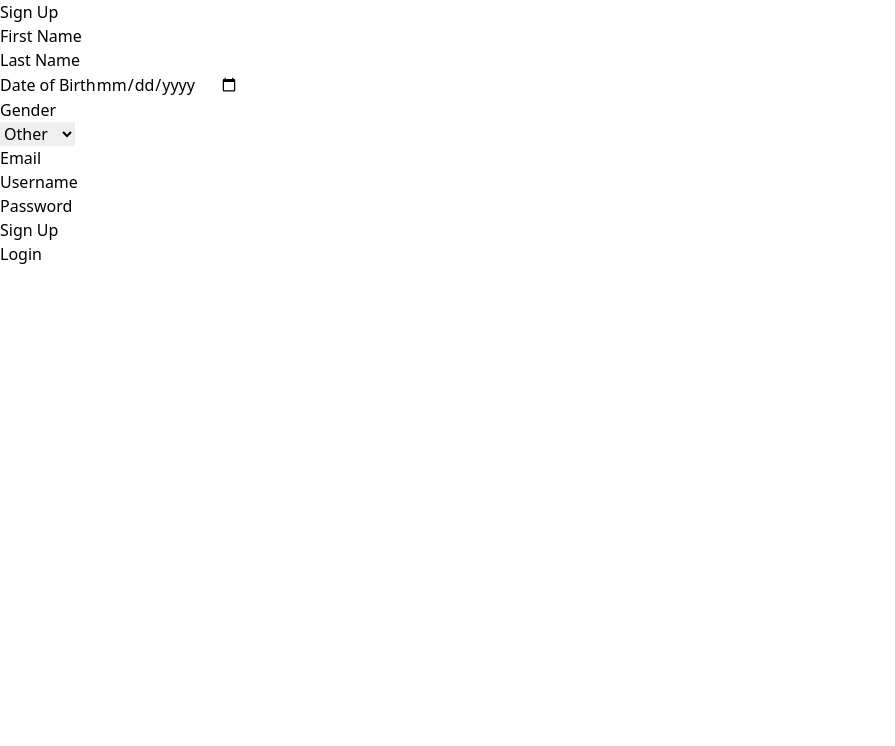
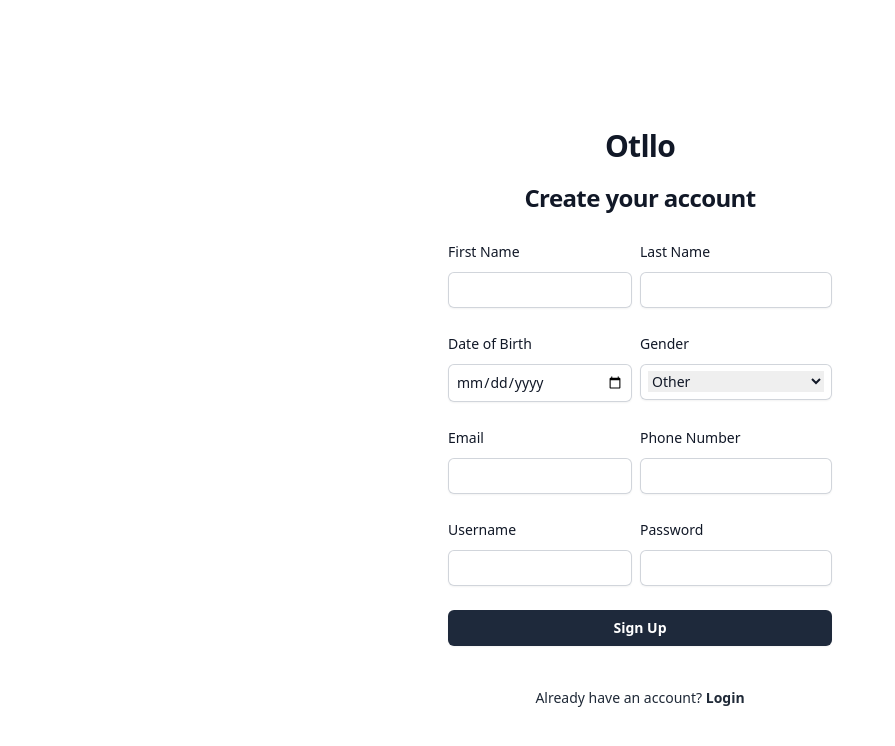
Before and after one commit to JoeSheen/otllo, a Vue app in the folder frontend/otllo-ui/: page / in a window 1280 px wide. Both pictures are taken after a click on the button "Sign Up". Shown: the top 746 px of the page, without its empty margins (0-895 px from the left). Built offline with nearby package versions, Linux system fonts and the light colour scheme.

Commit message:
Updated tailwind config + added ProfileView.vue + restructured SignupView.vue

```diff
--- a/frontend/otllo-ui/src/App.vue
+++ b/frontend/otllo-ui/src/App.vue
@@ -8,7 +8,7 @@ const store = useAuthStore();
 <template>
   <main>
     <div v-if="store.isAuthenticated()">
-      <Navbar :username="store.user.username" />
+      <Navbar :username="store.user.username" :userId="store.user.id" />
     </div>
     <router-view></router-view>
   </main>
--- a/frontend/otllo-ui/src/components/Dropdown.vue
+++ b/frontend/otllo-ui/src/components/Dropdown.vue
@@ -17,8 +17,12 @@ const options = ref(props.params);
 </script>
 
 <template>
-  <div>
-    <select v-model="selected" @mouseup="$emit(eventName, selected)">
+  <div class="w-full pr-2">
+    <select
+      class="w-full"
+      v-model="selected"
+      @mouseup="$emit(eventName, selected)"
+    >
       <option v-for="option in options" :value="option.value">
         {{ option.text }}
       </option>
--- a/frontend/otllo-ui/src/components/Navbar.vue
+++ b/frontend/otllo-ui/src/components/Navbar.vue
@@ -5,6 +5,7 @@ const router = useRouter();
 
 const props = defineProps({
   username: String,
+  userId: String,
 });
 </script>
 
@@ -13,9 +14,9 @@ const props = defineProps({
     <nav class="flex items-center flex-wrap bg-slate-800 p-6 pl-10 shadow">
       <div>
         <div class="flex items-center flex-shrink-0 mr-8">
-          <button @click="console.log('Home Clicked')">
+          <button @click="router.push('/home')">
             <span
-              class="self-center text-3xl font-semibold whitespace-nowrap text-white"
+              class="self-center text-3xl font-semibold whitespace-nowrap text-white hover:italic"
               >Otllo</span
             >
           </button>
@@ -29,9 +30,9 @@ const props = defineProps({
         />
       </div>
       <div class="absolute right-0 p-6 pr-12">
-        <button @click="console.log('Username clicked')">
+        <button @click="router.push('/users/' + userId + '/profile')">
           <span
-            class="self-center text-xl font-semibold whitespace-nowrap text-white"
+            class="self-center text-xl font-semibold whitespace-nowrap text-white hover:italic"
             >{{ username }}</span
           >
         </button>
--- a/frontend/otllo-ui/src/router/index.ts
+++ b/frontend/otllo-ui/src/router/index.ts
@@ -3,11 +3,13 @@ import { createRouter, createMemoryHistory } from "vue-router";
 import LoginView from "../views/LoginView.vue";
 import SignupView from "../views/SignupView.vue";
 import HomeView from "../views/HomeView.vue";
+import ProfileView from "../views/ProfileView.vue";
 
 const routes = [
   { path: "/", name: "LoginView", component: LoginView },
   { path: "/signup", name: "SignupView", component: SignupView },
   { path: "/home", name: "HomeView", component: HomeView },
+  { path: "/users/:id/profile", name: "ProfileView", component: ProfileView },
 ];
 
 const router = createRouter({
--- a/frontend/otllo-ui/src/views/LoginView.vue
+++ b/frontend/otllo-ui/src/views/LoginView.vue
@@ -33,7 +33,7 @@ async function handleLogin() {
 </script>
 
 <template>
-  <div class="flex min-h-full flex-1 flex-col justify-center px-6 py-36 px-8">
+  <div class="flex min-h-full flex-1 flex-col justify-center px-6 py-44 px-8">
     <div class="sm:mx-auto sm:w-full sm:max-w-sm">
       <h1 class="text-center font-bold tracking-tight text-gray-900 text-3xl">
         Otllo
--- a/frontend/otllo-ui/src/views/SignupView.vue
+++ b/frontend/otllo-ui/src/views/SignupView.vue
@@ -69,50 +69,175 @@ async function handleSignup() {
 </script>
 
 <template>
-  <div>
-    <div>Sign Up</div>
-    <form name="signup-form">
-      <div>
-        <label for="firstName">First Name</label>
-        <input id="firstName" type="text" v-model="signupDetails.firstName" />
+  <div class="py-32">
+    <div class="mt-0">
+      <h1 class="text-center font-bold tracking-tight text-gray-900 text-3xl">
+        Otllo
+      </h1>
     </div>
-      <div>
-        <label for="lastName">Last Name</label>
-        <input id="lastName" type="text" v-model="signupDetails.lastName" />
+    <div class="-mt-6">
+      <h2
+        class="mt-10 text-center text-2xl/9 font-bold tracking-tight text-gray-900"
+      >
+        Create your account
+      </h2>
     </div>
-      <div>
-        <label for="dateOfBirth">Date of Birth</label>
+    <div class="flex flex-row min-h-full justify-center -mt-4 px-8">
+      <div class="mt-10 sm:mx-auto sm:w-full sm:max-w-sm">
+        <form name="signup-form" class="space-y-6">
+          <div class="flex flex-row">
+            <div class="pr-2 w-1/2">
+              <label
+                for="firstName"
+                class="block text-sm/6 font-medium text-gray-900"
+                >First Name</label
+              >
+              <div class="mt-2">
+                <input
+                  id="firstName"
+                  type="text"
+                  autocomplete="given-name"
+                  class="block w-full rounded-md border-0 py-1.5 text-gray-900 pl-2 shadow-sm ring-1 ring-inset ring-gray-300 sm:text-sm/6"
+                  v-model="signupDetails.firstName"
+                />
+              </div>
+            </div>
+            <div class="w-1/2">
+              <label
+                for="lastName"
+                class="block text-sm/6 font-medium text-gray-900"
+                >Last Name</label
+              >
+              <div class="mt-2">
+                <input
+                  id="lastName"
+                  type="text"
+                  autocomplete="family-name"
+                  class="block w-full rounded-md border-0 py-1.5 text-gray-900 pl-2 shadow-sm ring-1 ring-inset ring-gray-300 sm:text-sm/6"
+                  v-model="signupDetails.lastName"
+                />
+              </div>
+            </div>
+          </div>
+          <div class="flex flex-row">
+            <div class="pr-2 w-1/2">
+              <label
+                for="dateOfBirth"
+                class="block text-sm/6 font-medium text-gray-900"
+                >Date of Birth</label
+              >
+              <div class="mt-2">
                 <input
                   id="dateOfBirth"
                   type="date"
+                  autocomplete="bday"
+                  class="block w-full rounded-md border-0 py-1.5 text-gray-900 pl-2 shadow-sm ring-1 ring-inset ring-gray-300 sm:text-sm/6 pr-2"
                   v-model="signupDetails.dateOfBirth"
                 />
               </div>
-      <div>
-        <label for="gender-dropdown">Gender</label>
+            </div>
+            <div class="w-1/2">
+              <label
+                for="gender"
+                class="block text-sm/6 font-medium text-gray-900"
+                >Gender</label
+              >
+              <div class="mt-2">
                 <Dropdown
                   id="gender-dropdown"
                   :params="genderOptions"
                   :eventName="'setGender'"
+                  class="block w-full rounded-md border-0 py-1.5 text-gray-900 pl-2 shadow-sm ring-1 ring-inset ring-gray-300 sm:text-sm/6"
                   @setGender="(g) => (signupDetails.gender = g)"
                 />
               </div>
-      <div>
-        <label for="email">Email</label>
-        <input id="email" type="email" v-model="signupDetails.email" />
+            </div>
+          </div>
+          <div class="flex flex-row">
+            <div class="pr-2 w-1/2">
+              <label
+                for="email"
+                class="block text-sm/6 font-medium text-gray-900"
+                >Email</label
+              >
+              <div class="mt-2">
+                <input
+                  id="email"
+                  type="email"
+                  autocomplete="email"
+                  class="block w-full rounded-md border-0 py-1.5 text-gray-900 pl-2 shadow-sm ring-1 ring-inset ring-gray-300 sm:text-sm/6"
+                  v-model="signupDetails.email"
+                />
+              </div>
+            </div>
+            <div class="w-1/2">
+              <label
+                for="phoneNumber"
+                class="block text-sm/6 font-medium text-gray-900"
+                >Phone Number</label
+              >
+              <div class="mt-2">
+                <input
+                  id="phoneNumber"
+                  type="tel"
+                  autocomplete="tel"
+                  class="block w-full rounded-md border-0 py-1.5 text-gray-900 pl-2 shadow-sm ring-1 ring-inset ring-gray-300 sm:text-sm/6"
+                  v-model="signupDetails.phoneNumber"
+                />
+              </div>
+            </div>
+          </div>
+          <div class="flex flex-row">
+            <div class="pr-2 w-1/2">
+              <label
+                for="username"
+                class="block text-sm/6 font-medium text-gray-900"
+                >Username</label
+              >
+              <div class="mt-2">
+                <input
+                  id="username"
+                  type="text"
+                  autocomplete="username"
+                  class="block w-full rounded-md border-0 py-1.5 text-gray-900 pl-2 shadow-sm ring-1 ring-inset ring-gray-300 sm:text-sm/6"
+                  v-model="signupDetails.username"
+                />
+              </div>
+            </div>
+            <div class="w-1/2">
+              <label
+                for="password"
+                class="block text-sm/6 font-medium text-gray-900"
+                >Password</label
+              >
+              <div class="mt-2">
+                <input
+                  id="password"
+                  type="password"
+                  autocomplete="new-password"
+                  class="block w-full rounded-md border-0 py-1.5 text-gray-900 pl-2 shadow-sm ring-1 ring-inset ring-gray-300 sm:text-sm/6"
+                  v-model="signupDetails.password"
+                />
+              </div>
+            </div>
           </div>
           <div>
-        <label for="username">Username</label>
-        <input id="username" type="text" v-model="signupDetails.username" />
+            <button
+              type="submit"
+              v-on:click.prevent="handleSignup()"
+              class="flex w-full justify-center rounded-md bg-slate-800 px-3 py-1.5 text-sm/6 font-semibold text-white shadow-sm"
+            >
+              Sign Up
+            </button>
+          </div>
+        </form>
+      </div>
     </div>
     <div>
-        <label for="password">Password</label>
-        <input id="password" type="password" v-model="signupDetails.password" />
+      <div class="mt-10 text-center text-sm/6 text-gray-800">
+        Already have an account?
+        <button class="font-semibold" @click="$router.push('/')">Login</button>
       </div>
-
-      <button v-on:click.prevent="handleSignup()" type="submit">Sign Up</button>
-    </form>
-
-    <button @click="$router.push('/')">Login</button>
+    </div>
   </div>
 </template>
--- a/frontend/otllo-ui/tailwind.config.js
+++ b/frontend/otllo-ui/tailwind.config.js
@@ -5,5 +5,5 @@ export default {
     extend: {},
   },
   plugins: [],
-  purge: ["./index.html", "./src/**/*.{vue,js,ts,jsx,tsx}"],
+  content: ["./index.html", "./src/**/*.{vue,js,ts,jsx,tsx}"],
 };
```
Also changed, not shown: frontend/otllo-ui/src/views/ProfileView.vue (added, +89 -0 lines). Lines whose indentation alone changed are shown as unchanged.
